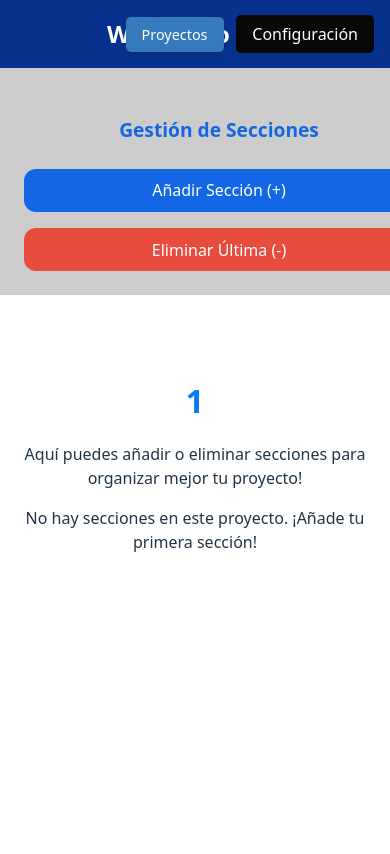
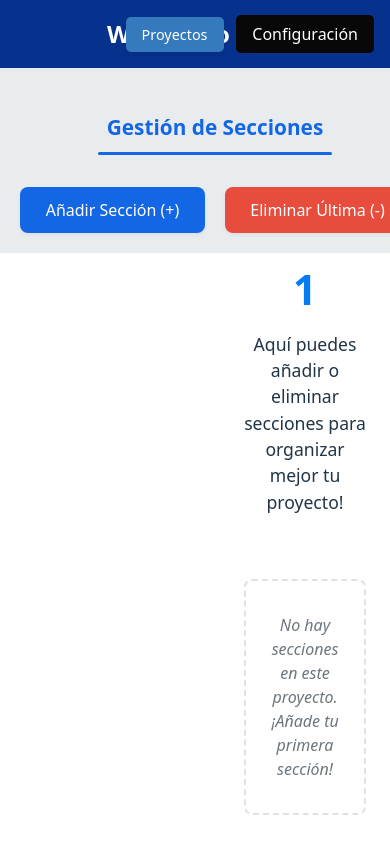
Before and after one commit to avaazquezz/ToDoList_WebApp, a React (Vite) app in the folder to-do-app/: page /project/1/sections in a window 390 px wide. Shown: the top 854 px of the page. Built offline with nearby package versions, Linux system fonts and the light colour scheme.

Commit message:
mejoras de titulo de seccion principal, falta accion de botones de añadir y de eliminar secciones

```diff
--- a/to-do-app/src/styles/ProjectSectionPage.css
+++ b/to-do-app/src/styles/ProjectSectionPage.css
@@ -28,53 +28,124 @@
   margin-top: 60px; /* Compensar la altura del navbar */
 }
 
-/* Barra lateral izquierda */
+.project-header h1 {
+  font-size: 2.6rem;
+  margin-top: -10px;
+  margin-bottom: 15px;
+}
+
+.project-header p {
+  font-size: 1.1rem;
+  margin-bottom: 4rem;
+}
+
+
+.empty-sections {
+  text-align: center;
+  padding: 2rem 1rem;
+  color: var(--text-muted);
+  font-style: italic;
+  border: 2px dashed var(--border-color);
+  border-radius: 8px;
+  margin: 1rem 0;
+}
+
+/* Barra lateral izquierda - fija */
 .sidebar {
-  background-color:#2d2d2d3d;
+  width: 220px; /* Ancho fijo para la barra lateral */
+  min-width: 220px; /* Para asegurar que no se reduzca */
+  background-color: #e9ecef; /* Color gris claro más visible */
   border-right: 1px solid var(--border-color);
-  padding: 1.5rem;
-  height: 100%;
+  padding: 1.5rem 1rem;
+  height: calc(100vh - 60px); /* Altura completa menos navbar */
+  position: fixed; /* Cambiado a fixed en lugar de sticky */
+  top: 60px; /* Alineado con el borde inferior del navbar */
+  display: flex;
+  flex-direction: column;
 }
 
 .sidebar h2 {
   color: var(--primary-color);
-  font-size: 1.2rem;
-  margin-bottom: 1.5rem;
+  font-size: 1.3rem;
+  margin-bottom: 2rem;
   text-align: center;
-  font-weight: 900;
+  font-weight: 700;
+  position: relative;
+  padding-bottom: 0.75rem;
+}
+
+/* Línea decorativa bajo el título */
+.sidebar h2::after {
+  content: '';
+  position: absolute;
+  bottom: 0;
+  left: 50%;
+  transform: translateX(-50%);
+  width: 60%;
+  height: 3px;
+  background-color: var(--primary-color);
+  border-radius: 1.5px;
 }
 
 /* Contenedor de botones de acción */
 .section-actions {
   display: flex;
   flex-direction: column;
-  gap: 1rem;
+  gap: 1.25rem;
+  width: 100%;
 }
 
 /* Botones en la barra lateral */
+.sidebar .add-section-btn,
+.sidebar .delete-section-btn {
+  width: 100%;
+  padding: 0.75rem 1rem;
+  border: none;
+  border-radius: 8px;
+  font-size: 1rem;
+  cursor: pointer;
+  transition: all 0.2s ease;
+  box-shadow: var(--shadow-sm);
+  font-weight: 500;
+}
+
 .sidebar .add-section-btn {
   background-color: var(--primary-color);
   color: white;
-  border-radius: 0.75rem;
-  cursor: pointer;
-  font-weight: 300;
+}
+
+.sidebar .add-section-btn:hover {
+  background-color: var(--primary-dark);
+  transform: translateY(-2px);
+  box-shadow: var(--shadow-md);
 }
 
 .sidebar .delete-section-btn {
   background-color: var(--danger-color);
   color: white;
-  border-radius: 0.75rem;
-  cursor: pointer;
-  font-weight: 300;
 }
 
-/* Contenido principal */
+.sidebar .delete-section-btn:hover {
+  background-color: #c0392b;
+  transform: translateY(-2px);
+  box-shadow: var(--shadow-md);
+}
+
+.sidebar .add-section-btn:active,
+.sidebar .delete-section-btn:active {
+  transform: translateY(0);
+  box-shadow: var(--shadow-sm);
+}
+
+/* Ajustar contenido principal para dejar espacio a la barra lateral fija */
 .project-sections-container {
   flex: 1;
-  padding: 1.5rem;
+  margin-left: 220px; /* Mismo ancho que la barra lateral */
+  padding: 2rem;
 }
 
-/* Ajustes responsive simples */
+
+/* Ajustes responsive para la barra lateral */
 @media (max-width: 768px) {
   .project-page {
     flex-direction: column;
@@ -83,75 +154,29 @@
   .sidebar {
     width: 100%;
     height: auto;
+    min-height: auto;
+    position: static;
+    padding: 1.25rem;
+  }
+
+  .section-actions {
+    flex-direction: row;
+    justify-content: space-between;
+  }
+
+  .sidebar .add-section-btn,
+  .sidebar .delete-section-btn {
+    width: 48%;
+  }
+
+  .project-sections-container {
+    padding: 1.5rem;
   }
 }
 
-/* MODO OSCURO */
+/* MODO OSCURO - Ajustes para la barra lateral */
 @media (prefers-color-scheme: dark) {
-  :root {
-    --primary-color: #4e96f3;
-    --primary-light: #207feb;
-    --primary-dark: #2782f8;
-    --secondary-color: #5d93c9;
-    --accent-color: #ff4a36;
-    --accent-light: #ff7e7e;
-    --success-color: #2ecc71;
-    --warning-color: #f39c12;
-    --danger-color: #e74c3c;
-    --text-light: #ffffff;
-    --text-dark: #f1eded;
-    --text-muted: #c9c5c5;
-    --background-light: #2a2a2a;
-    --background-card: #333333;
-    --border-color: #444444;
-    --shadow-sm: 0 2px 4px rgba(0,0,0,0.3);
-    --shadow-md: 0 4px 8px rgba(0,0,0,0.4);
-    --shadow-lg: 0 8px 16px rgba(0,0,0,0.5);
-  }
-
-  body {
-    background-color: #1e1e1e;
-    color: var(--text-dark);
-  }
-
-  .section-input-container {
-    background-color: var(--background-card);
-  }
-
-  .section-input-container input,
-  .section-input-container textarea {
-    background-color: #3a3a3a;
-    color: var(--text-dark);
-    border-color: var(--border-color);
-  }
-
-  .section-input-container input::placeholder,
-  .section-input-container textarea::placeholder {
-    color: #888888;
-  }
-
-  .sections-list {
-    background-color: var(--background-card);
-  }
-
-  .section-content {
-    background-color: #2d2d2d;
-  }
-
-  .section-item:hover .section-content {
-    background-color: #383838;
-  }
-
-  .section-title {
-    color: var(--primary-light);
-  }
-
-  .delete-section-btn:hover {
-    background-color: rgba(231, 76, 60, 0.2);
-  }
-
-  .examples-container {
-    background-color: #2d2d2d;
-    border-color: var(--border-color);
+  .sidebar {
+    background-color: #2a2a2a;
   }
 }
```
